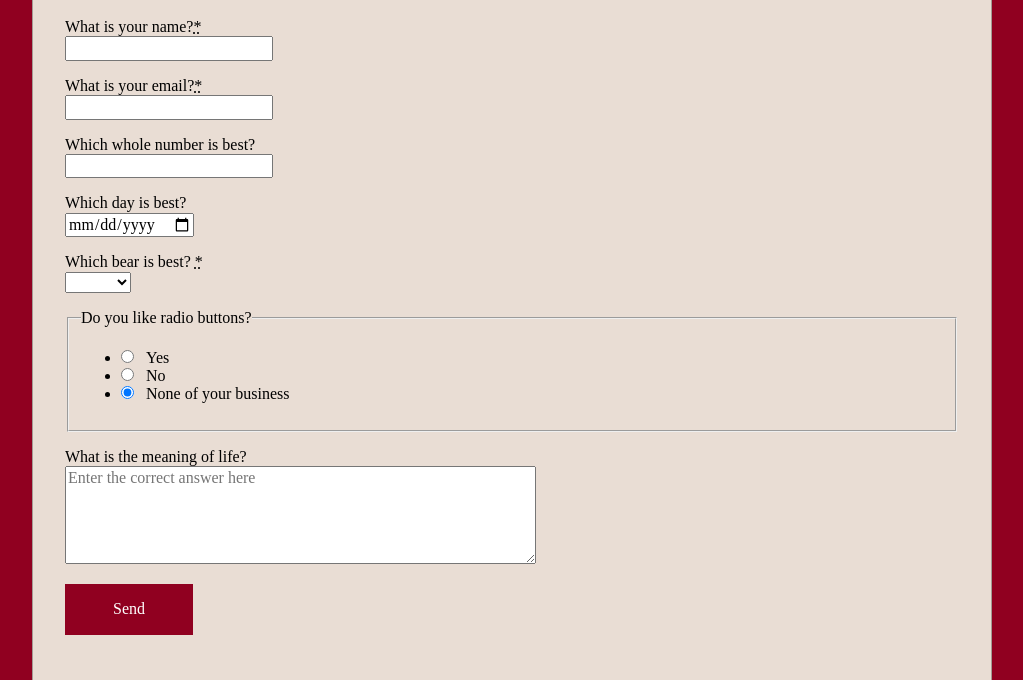
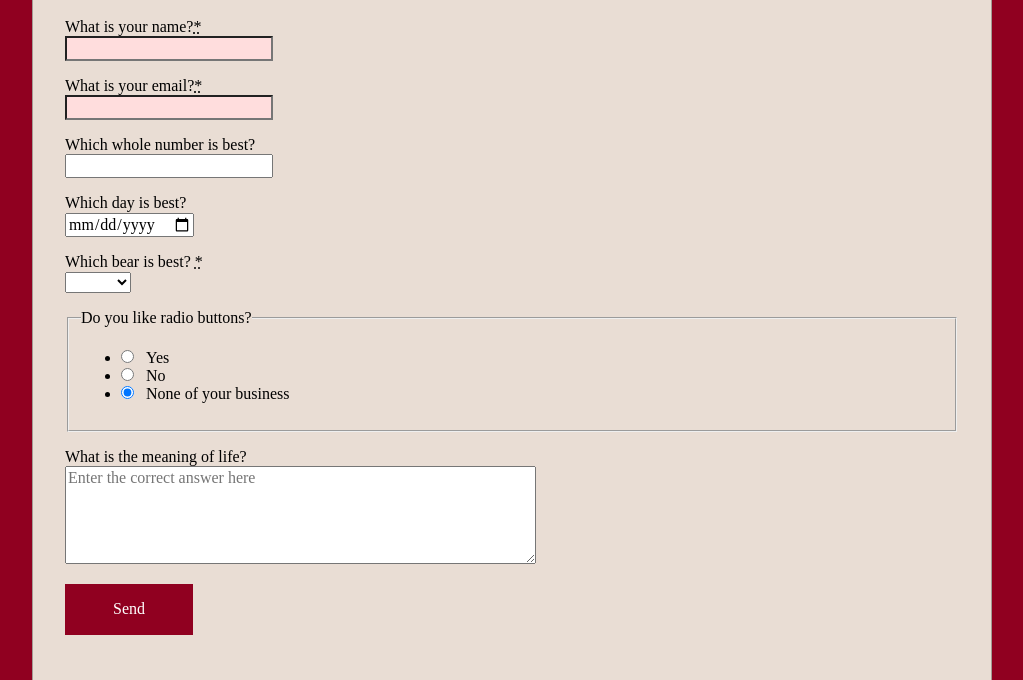
Before and after one commit to juanroy012/juanroy012, a plain HTML site: page site/survey.html in a window 1280 px wide. Shown: the part 110-790 px from the top of the page, without its empty margins (128-1151 px from the left). Drawn offline with Linux system fonts and the light colour scheme.

Commit message:
Updated Lab-5

```diff
--- a/site/styles/main.css
+++ b/site/styles/main.css
@@ -68,6 +68,7 @@ header ul li {
 }
 
 header nav a {
+    color: #900020;
     display: inline-block;
     padding-top: 1em;
     padding-bottom: 0.5em;
@@ -116,3 +117,7 @@ input[type="checkbox"]+label {
     background-color: #900020;
     cursor: pointer;
 }
+
+input:invalid {
+    background-color: #ffdddd;
+}
```
